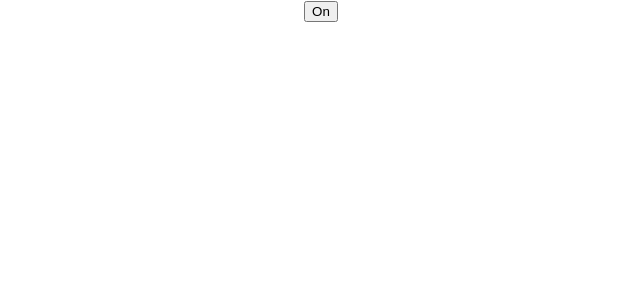
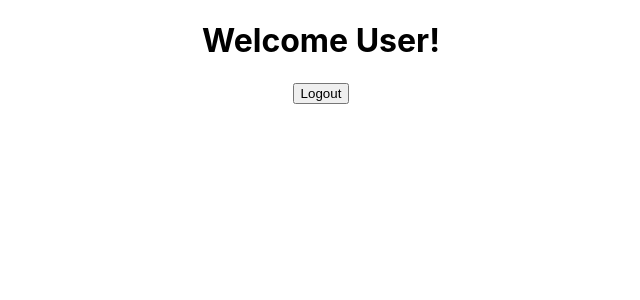
Before and after one commit to jj-one/react-basic-app, a React (Create React App) app: page / in a window 1280 px wide. Shown: the top 300 px of the page, without its empty margins (319-959 px from the left). Built offline with nearby package versions, Linux system fonts and the light colour scheme.

Commit message:
We use conditonal rendering to create login, logout and corresponding greeting.

```diff
--- a/src/App.js
+++ b/src/App.js
@@ -1,6 +1,8 @@
 import './App.css';
+import LoginController from './LoginController';
+// import Greeting from './Greeting';
 // import Clock from './Clock';
-import ToggleButton from './ToggleButton';
+// import ToggleButton from './ToggleButton';
 // import Welcome from './Welcome';
 
 function App() {
@@ -8,7 +10,10 @@
     <div className="App">
       {/* <Welcome name="JJ One One" /> */}
       {/* <Clock /> */}
-      <ToggleButton />
+      {/* <ToggleButton /> */}
+      {/* <Greeting isLoggedIn={false}/> */}
+
+      <LoginController />
     </div>
   );
 }
--- /dev/null
+++ b/src/Greeting.js
@@ -0,0 +1,11 @@
+import GuestGreaating from "./GuestGreeting";
+import UserGreaating from "./UserGreeting";
+
+function Greeting(props) {
+  if (props.isLoggedIn){
+    return <UserGreaating />;
+  }
+  return <GuestGreaating />;
+}
+
+export default Greeting;
--- /dev/null
+++ b/src/GuestGreeting.js
@@ -0,0 +1,5 @@
+function GuestGreaating() {
+  return <h1>Please, sign up.</h1>;
+}
+
+export default GuestGreaating;
--- /dev/null
+++ b/src/LoginButton.js
@@ -0,0 +1,5 @@
+function LoginButton(props) {
+  return <button onClick={props.onClick}>Login</button>;
+}
+
+export default LoginButton;
--- /dev/null
+++ b/src/LoginController.js
@@ -0,0 +1,31 @@
+import React, { Component } from 'react'
+import LogoutButton from './LogoutButton';
+import LoginButton from './LoginButton';
+import Greeting from './Greeting';
+
+export default class LoginController extends Component {
+
+  constructor(props){
+    super(props);
+    this.state = {isLoggedIn: true};
+  }
+
+  handleLoginClick = () => {
+    this.setState({isLoggedIn: true});
+  }
+
+  handleLogoutClick = () => {
+    this.setState({isLoggedIn: false});
+  }
+
+  render() {
+    return (
+      <div>
+        <Greeting isLoggedIn={this.state.isLoggedIn} />
+
+        {this.state.isLoggedIn && <LogoutButton onClick={this.handleLogoutClick} />}
+        {!this.state.isLoggedIn && <LoginButton onClick={this.handleLoginClick} />}
+      </div>
+    )
+  }
+}
--- /dev/null
+++ b/src/LogoutButton.js
@@ -0,0 +1,5 @@
+function LogoutButton(props) {
+  return <button onClick={props.onClick}>Logout</button>;
+}
+
+export default LogoutButton;
--- /dev/null
+++ b/src/UserGreeting.js
@@ -0,0 +1,5 @@
+function UserGreaating() {
+  return <h1>Welcome User!</h1>;
+}
+
+export default UserGreaating;
```
